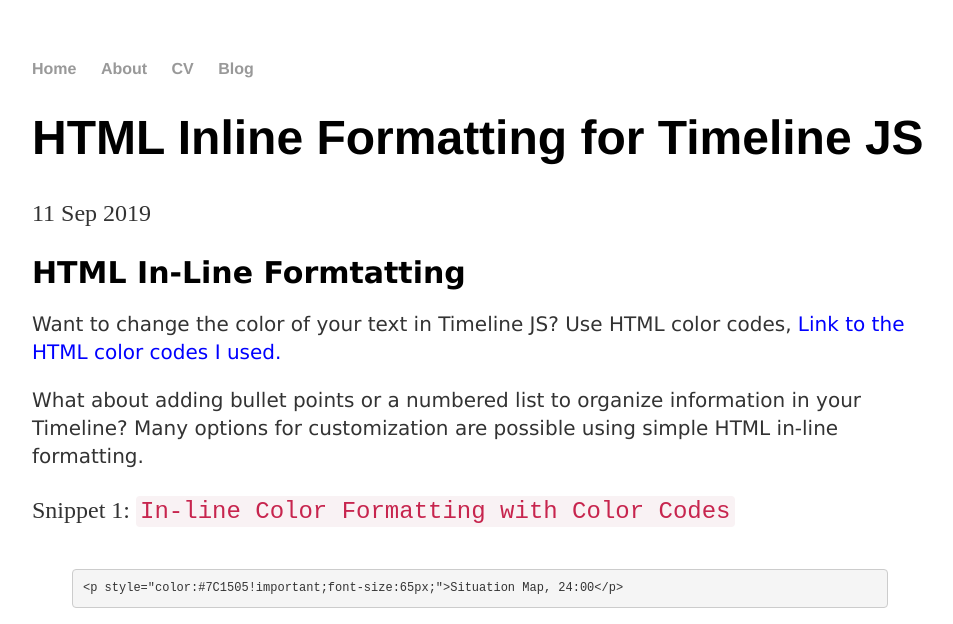
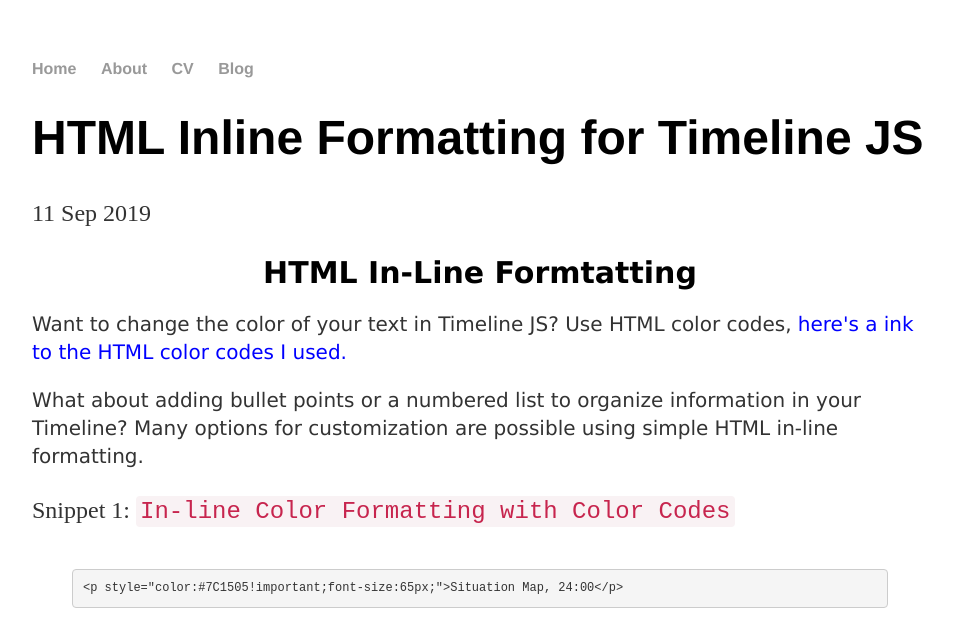
Before and after one commit to HannahEnsignGeorge/HannahEnsignGeorge.github.io, a Jekyll site: the page built from _posts/2019-09-11-Timeline-JS-Formatting.md, in a window 1280 px wide and 900 px high, cut to the strip 0-624 px from the top of the window. Shown: the whole strip, without its empty margins (160-1113 px from the left). Built offline with Jekyll 4.4.1, drawn with Linux system fonts in a browser that asks for light colours.

Commit message:
Update 2019-09-11-Timeline-JS-Formatting.md

```diff
--- a/_posts/2019-09-11-Timeline-JS-Formatting.md
+++ b/_posts/2019-09-11-Timeline-JS-Formatting.md
@@ -5,8 +5,8 @@
 ---
 <html>
 <body>
-	<h1 style="font-family:Verdana;font-size:30px;strong;align:center;">HTML In-Line Formtatting</h1>
-	  <p style="font-family:Verdana;font-size:20px;">Want to change the color of your text in Timeline JS? Use HTML color codes, <a style="color:blue;" href="https://html-color-codes.info/">Link to the HTML color codes I used.</a></p>
+	<h1 style="font-family:Verdana;font-size:30px;strong;text-align:center;">HTML In-Line Formtatting</h1>
+	  <p style="font-family:Verdana;font-size:20px;">Want to change the color of your text in Timeline JS? Use HTML color codes, <a style="color:blue;" href="https://html-color-codes.info/">here's a ink to the HTML color codes I used.</a></p>
 	  <p style="font-family:Verdana;font-size:20px;">What about adding bullet points or a numbered list to organize information in your Timeline? Many options for customization are possible using simple HTML in-line formatting.</p>
 </body>
 </html>
```
